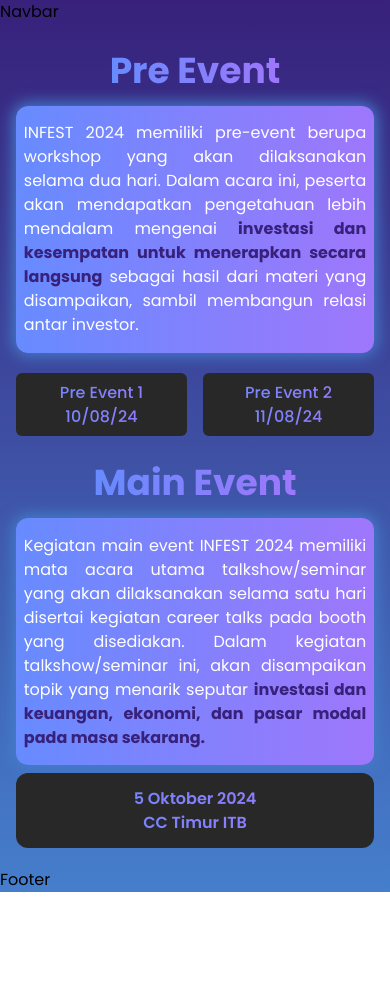
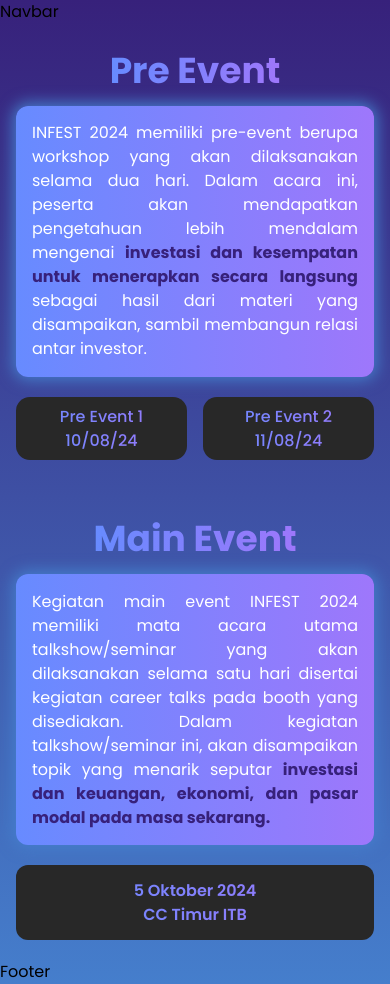
Before and after one commit to farrelathalla/INFEST-2024, a Next.js app: page /event in a window 390 px wide. Before the commit the page ends 892 px from the top, so only its background shows below. Built offline with nearby package versions, Linux system fonts and the light colour scheme.

Commit message:
style: event page add gap

```diff
--- a/app/event/page.js
+++ b/app/event/page.js
@@ -4,13 +4,13 @@
   const gradient_font = 'bg-gradient-to-r from-[#678BFF] to-[#9E77FB] text-transparent bg-clip-text'
 
   return (
-    <div className="wrapper">
+    <div className="wrapper flex flex-col gap-y-8 md:gap-y-2">
       <section className='flex flex-col justify-center items-center md:items-start w-full'>
         <h1 className={`my-[1vw] font-bold ${gradient_font} text-[36px] md:text-[4vw]`}>Pre Event</h1>
         <div className="flex flex-col md:flex-row items-center justify-between">
           <p className='
           my-[1vw]
-          px-[2vw] py-[4vw]
+          px-4 md:px-[2vw] py-[4vw]
           bg-gradient-to-r from-[#678BFF] to-[#9E77FB]
           rounded-xl w-full md:w-[50%]
           text-white text-justify
@@ -23,7 +23,7 @@
             py-[2vw] md:px-[6vw]
             bg-dark-primary
             text-center w-full md:w-auto
-            rounded-md'>
+            rounded-[14px]'>
               <p className= {`${gradient_font} font-medium`}>Pre Event 1</p>
               <p className= {`${gradient_font} font-medium`}>10/08/24</p>
             </div>
@@ -32,7 +32,7 @@
             py-[2vw] md:px-[6vw]
             bg-dark-primary
             text-center w-full md:w-auto
-            rounded-md'>
+            rounded-[14px]'>
               <p className= {`${gradient_font} font-medium`}>Pre Event 2</p>
               <p className= {`${gradient_font} font-medium`}>11/08/24</p>
             </div>
@@ -43,6 +43,7 @@
         <h1 className={`my-[1vw] font-bold ${gradient_font} text-[36px] md:text-[4vw]`}>Main Event</h1>
         <div className='flex flex-col-reverse md:flex-row items-center justify-between w-full'>
           <div className='
+          mt-4 md:mt-0
           my-[1vw] mx-[4vw]
           p-[3.5vw]
           bg-dark-primary
@@ -54,7 +55,7 @@
           </div>
           <p className='
           my-[1vw]
-          px-[2vw] py-[4vw]
+          px-4 md:px-[2vw] py-[4vw]
           bg-gradient-to-r from-[#678BFF] to-[#9E77FB]
           rounded-xl w-full md:w-[50%]
           text-white text-justify
```
